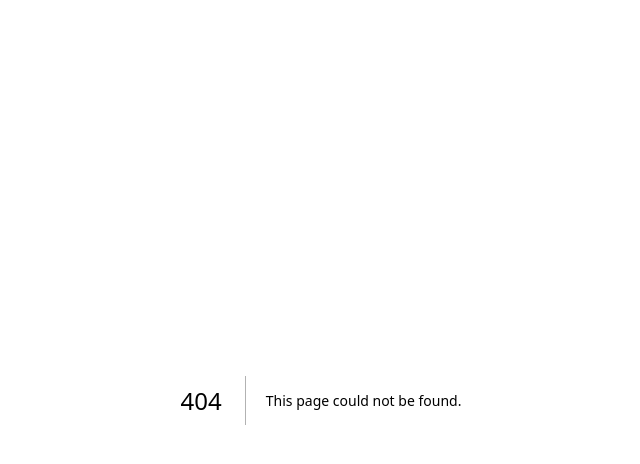
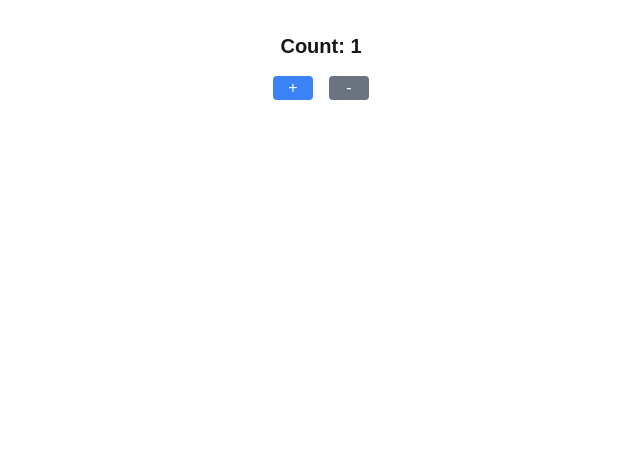
Before and after one commit to RamseyKHX/cprg306-assignments, a Next.js app: page /week-4 in a window 1280 px wide. Before the commit this address had no page. Shown: the top 464 px of the page, without its empty margins (319-959 px from the left). Built offline with nearby package versions, Linux system fonts and the light colour scheme.

Commit message:
complete week 4
Worked on incrementing and decrementing the counter from 1-20.

```diff
--- a/app/page.js
+++ b/app/page.js
@@ -19,6 +19,11 @@ export default function Page() {
             <Link href="week-3" className="text-blue-500 hover:underline">Week 3</Link>
             </li>
           </ul>
+          <ul className="text-2xl">
+            <li>
+            <Link href="week-4" className="text-purple-500 hover:underline">Week 4</Link>
+            </li>
+          </ul>
       </div>
     </main>
 
--- /dev/null
+++ b/app/week-4/new-item.js
@@ -0,0 +1,40 @@
+'use client';
+import React, { useState } from 'react';
+
+export default function NewItem() {
+  const [quantity, setQuantity] = useState(1);
+
+
+  const increment = () => setQuantity((prevQuantity) => (prevQuantity < 20 ? prevQuantity + 1 : prevQuantity));
+
+
+  const decrement = () => setQuantity((prevQuantity) => (prevQuantity > 1 ? prevQuantity - 1 : prevQuantity));
+
+  return(
+    <div className="flex items-center justify-center">
+      <div className="flex flex-col items-center p-4">
+        <p className="text-xl font-bold mb-4">Count: {quantity}</p>
+
+        <div className="flex space-x-4">
+
+          <button
+            onClick={increment}
+            className={`bg-blue-500 text-white w-10 rounded  ${quantity === 20 ? 'bg-gray-500' : ''}`}
+            disabled={quantity === 20}
+          >
+            +
+          </button>
+
+
+          <button
+            onClick={decrement}
+            className={`bg-blue-500 text-white w-10 rounded ${quantity === 1 ? 'bg-gray-500' : ''}`}
+            disabled={quantity === 1}
+          >
+            -
+          </button>
+        </div>
+      </div>
+    </div>
+  );
+}
--- /dev/null
+++ b/app/week-4/page.js
@@ -0,0 +1,12 @@
+'use client';
+import React from 'react';
+import NewItem from './new-item';
+
+export default function Page() {
+  return (
+    <div className="flex flex-col items-center justify-center  bg-black-500">
+      <h1 className="text-2xl font-bold mb-4"></h1>
+      <NewItem />
+    </div>
+  );
+}
```
